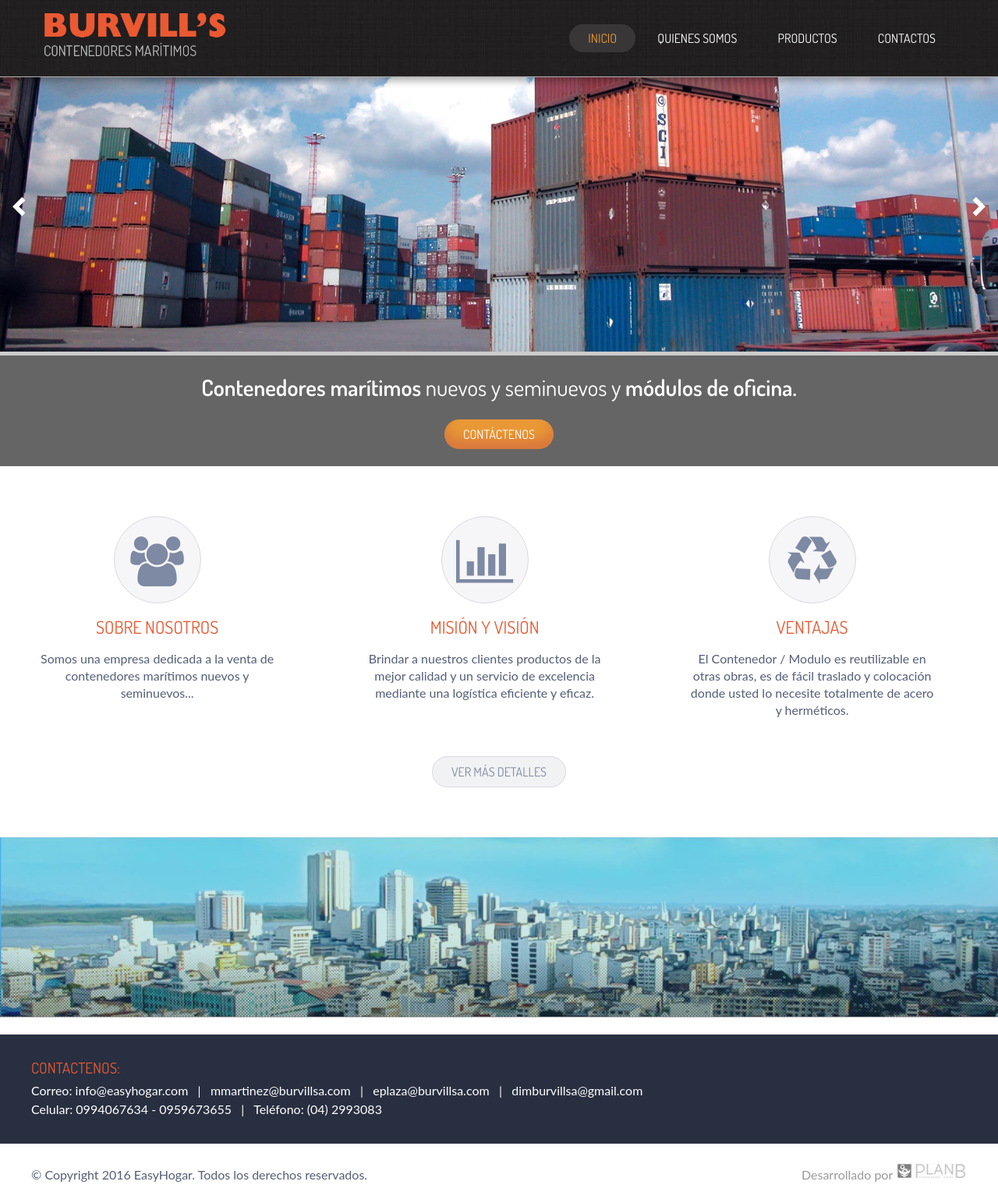
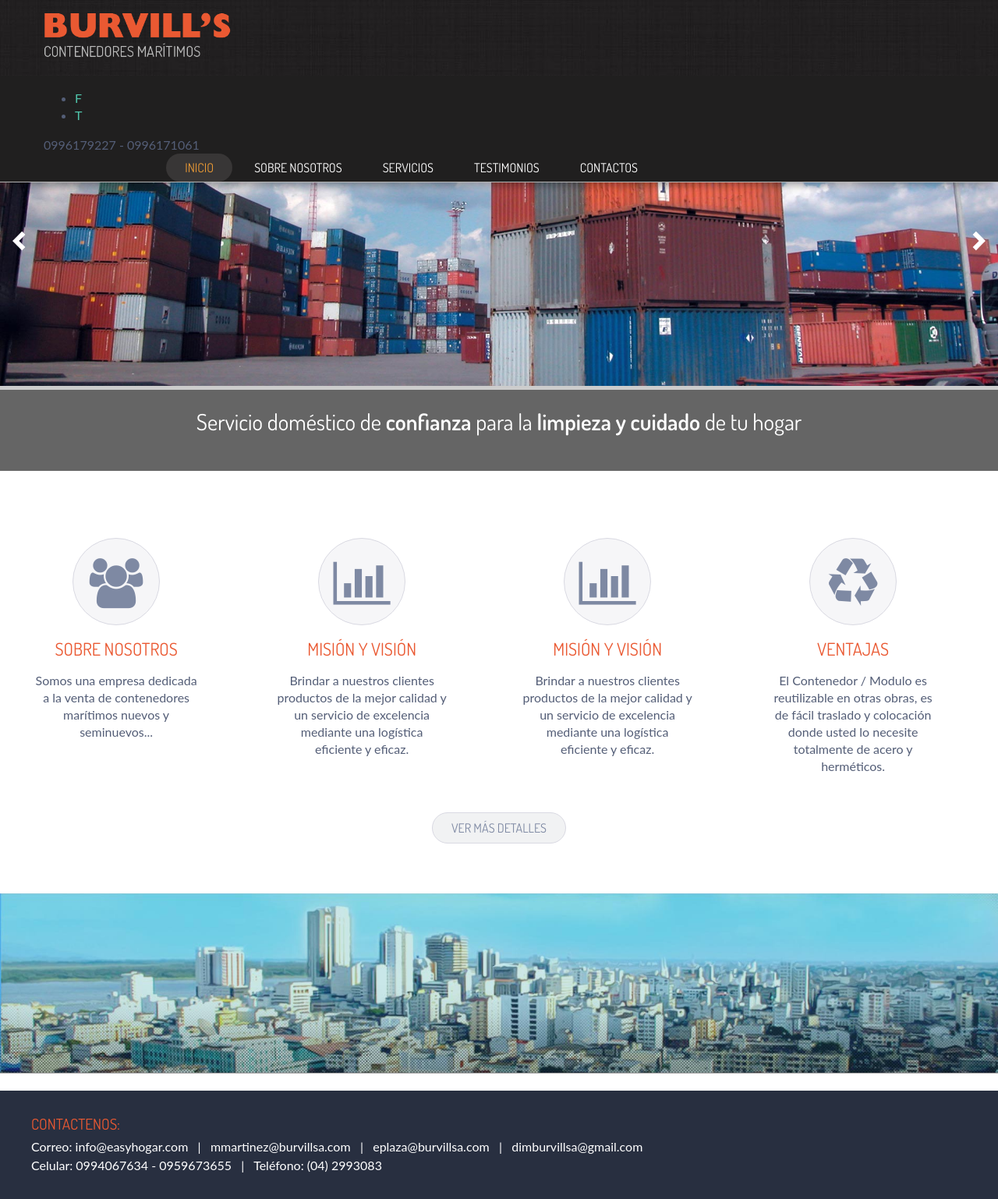
Before and after one commit to planbec/web_easyhogar, a PHP site: page / in a window 1280 px wide. Shown: the top 1538 px of the page at 78% size. Before the commit the page ends 1516 px from the top, so only its background shows below. Run offline with PHP 8.4, Linux system fonts and the light colour scheme; some libraries are stand-ins or nearby versions.

Commit message:
Cambios en header y columnas del home

```diff
--- a/flexslider.php
+++ b/flexslider.php
@@ -1,8 +1,9 @@
 		<div class="flexslider">
 
 			<div class="intro">
-				<p><strong>Contenedores marítimos</strong> nuevos y seminuevos y <strong>m&oacute;dulos de oficina.</strong></p>
-				<a href="#" class="btn">Contáctenos</a>
+				<p>Servicio doméstico de <strong>confianza</strong>
+para la <strong>limpieza y cuidado</strong> de tu hogar
+</p>
 			</div>
 
 
@@ -25,8 +26,9 @@
 		</div>
 
 		<div class="intro_inf">
-			<p><strong>Contenedores marítimos</strong> nuevos y seminuevos y <strong>m&oacute;dulos de oficina.</strong></p>
-			<a href="contactos.php" class="btn">Contáctenos</a>
+			<p>Servicio doméstico de <strong>confianza</strong>
+para la <strong>limpieza y cuidado</strong> de tu hogar
+</p>
 		</div>
 
 		<!-- /.flexslider -->
--- a/header.php
+++ b/header.php
@@ -1,5 +1,7 @@
 	<!-- Main-header -->
 	<header id="main-header" class="">
+
+
 		<div class="header-cont">
 			<!-- Logo-header -->
 			<div class="logo-header">
@@ -8,7 +10,20 @@
 						<img src="img/logo-burvills.png" alt="Burvill's - Contenedores marítimos"  title="Burvill's - Contenedores marítimos" width="240"></h1>
 					</a>
 				<h2 class="slogan">Contenedores mar&iacute;timos</h2>
+
 			</div>
+
+	<div class="redes">
+		<ul>
+		<li><a href="#">F</a></li>
+		<li><a href="#">T</a></li>
+		</ul>
+
+		<p class="wp">0996179227  -  0996171061 </p>
+
+	</div>
+
+
 
 			<span class="menu-trigger"><i class="fa fa-bars"></i></span>
 
@@ -16,8 +31,9 @@
 			<nav id="main-menu" role="navigation" class="closed">
 				<ul>
 					<li><a href="index.php" <?php if($uri == 'index') echo 'class="active"'?> >Inicio</a></li>
-					<li><a href="quienessomos.php" <?php if($uri == 'quienessomos') echo 'class="active"'?> >Quienes somos</a></li>
-					<li><a href="productos.php" <?php if($uri == 'productos') echo 'class="active"'?> >Productos</a></li>
+					<li><a href="sobrenosotros.php" <?php if($uri == 'quienessomos') echo 'class="active"'?> >Sobre nosotros</a></li>
+					<li><a href="servicios.php" <?php if($uri == 'productos') echo 'class="active"'?> >Servicios</a></li>
+					<li><a href="testimonios.php" <?php if($uri == 'productos') echo 'class="active"'?> >Testimonios</a></li>
 					<li><a href="contactos.php" <?php if($uri == 'contactos') echo 'class="active"'?> >Contactos</a></li>
 				</ul>
 			</nav>
--- a/servicios-home.php
+++ b/servicios-home.php
@@ -2,7 +2,7 @@
 
 			<div class="cols cf">
 
-				<article class="servicio-resumen col3">
+				<article class="servicio-resumen col4">
 					<div class="icono">
 						<figure class="icono-servicio">
 							<i class="fa fa-users"></i>
@@ -16,7 +16,22 @@
 				</article><!-- /.servicio-resumen -->
 
 
-				<article class="servicio-resumen col3">
+
+				<article class="servicio-resumen col4">
+					<div class="icono">
+						<figure class="icono-servicio">
+							<i class="fa fa-bar-chart"></i>
+						</figure><!-- /.icono-servicio -->
+					</div><!-- /.icono -->
+
+					<div class="text">
+						<h2>Misi&oacute;n y visi&oacute;n</h2>
+						<p>Brindar a nuestros clientes productos de la mejor calidad y un servicio de excelencia mediante una log&iacute;stica eficiente y eficaz.</p>
+					</div><!-- /.text -->
+				</article><!-- /.servicio-resumen -->
+
+
+				<article class="servicio-resumen col4">
 					<div class="icono">
 						<figure class="icono-servicio">
 							<i class="fa fa-bar-chart"></i>
@@ -31,7 +46,8 @@
 
 
 
-				<article class="servicio-resumen col3">
+
+				<article class="servicio-resumen col4">
 					<div class="icono">
 						<figure class="icono-servicio">
 							<i class="fa fa-recycle"></i>
```
